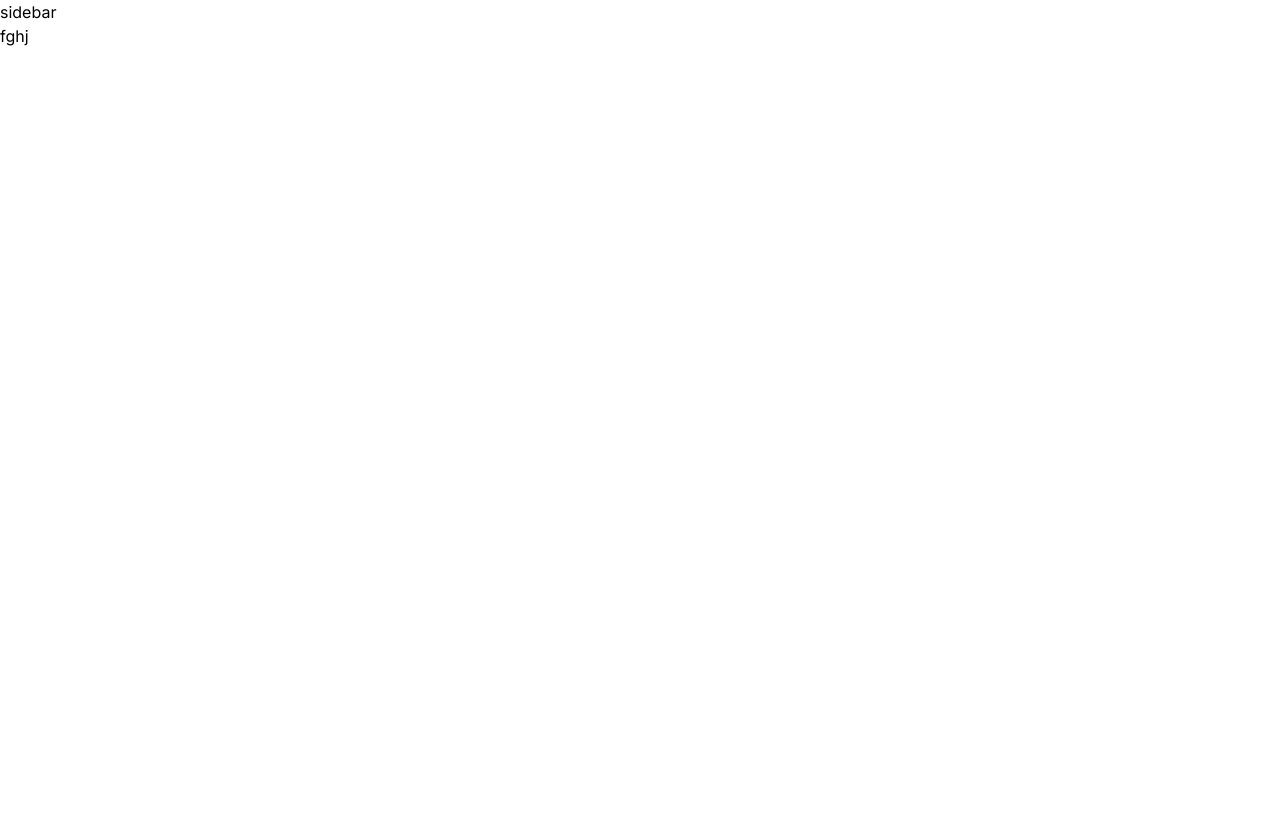
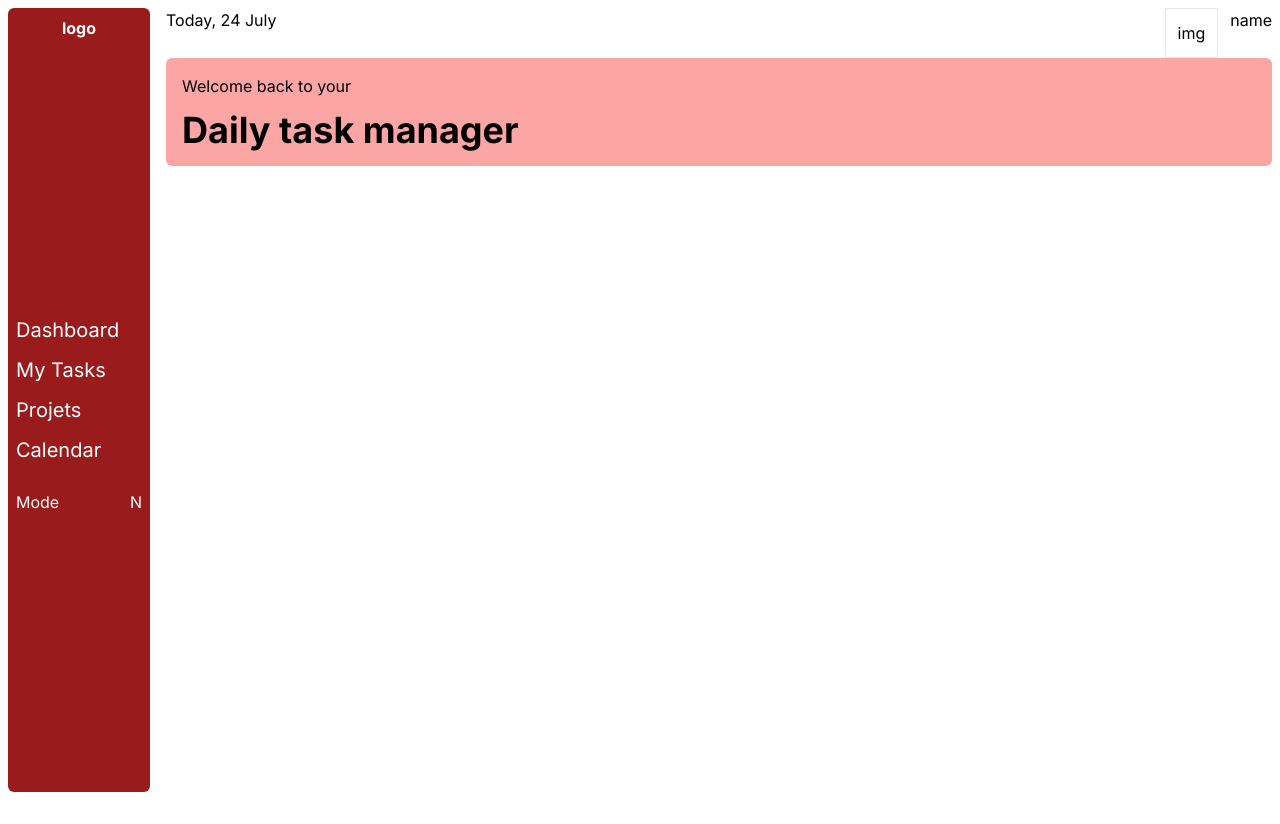
Before and after one commit to steeven-louk/task_manager, a Next.js app: page / in a window 1280 px wide. Built offline with nearby package versions, Linux system fonts and the light colour scheme.

Commit message:
mise en place temporaire du sidebar

```diff
--- /dev/null
+++ b/src/app/components/Header.tsx
@@ -0,0 +1,23 @@
+import React from 'react'
+
+const Header = () => {
+  return (
+    <header>
+        <div className="head w-full ">
+            <div className="date justify-between flex align-baseline">
+                <span>Today, 24 July</span>
+                <div className="user inline-flex gap-3">
+                    <span className='border p-3'>img</span>
+                    <span>name</span>
+                </div>
+            </div>
+            <div className="thumbnail rounded-md bg-red-300 p-4">
+                <h2>Welcome back to your</h2>
+                <h1 className='text-4xl font-bold mt-3'>Daily task manager</h1>
+            </div>
+        </div>
+    </header>
+  )
+}
+
+export default Header
--- a/src/app/components/Sidebar.tsx
+++ b/src/app/components/Sidebar.tsx
@@ -6,8 +6,24 @@ interface Props {
 
 export const Sidebar = (props: Props) => {
     return (
-        <div>
-            sidebar
+        <div className='rounded-md p-2 bg-red-800 text-white flex flex-col h-[calc(100vh-1rem)] w-40'>
+           <div className="logo flex">
+            <span className='font-bold mx-auto flex'>logo</span>
+           </div>
+           <div className="list-link flex h-full">
+            <nav className="link flex flex-col my-auto w-full">
+               <ul className='capitalize transition'>
+                    <li className="nav-item hover:border-r-2 text-xl leading-10 hover:bg-slate-500 border-green-500"><a href="#" className="nav-link">dashboard</a></li>
+                    <li className="nav-item hover:border-r-2 text-xl leading-10 hover:bg-slate-500 border-green-500"><a href="#" className="nav-link">my tasks</a></li>
+                    <li className="nav-item hover:border-r-2 text-xl leading-10 hover:bg-slate-500 border-green-500"><a href="#" className="nav-link">projets</a></li>
+                    <li className="nav-item hover:border-r-2 text-xl leading-10 hover:bg-slate-500 border-green-500"><a href="#" className="nav-link">calendar</a></li>
+                    <li className="nav-item flex justify-between mt-5">
+                        <span className="nav-link">mode</span>
+                        <span className=''>n</span>
+                    </li>
+                </ul>
+            </nav>
+           </div>
         </div>
     )
 }
--- a/src/app/globals.css
+++ b/src/app/globals.css
@@ -7,3 +7,10 @@
   --background-start-rgb: 214, 219, 220;
   --background-end-rgb: 255, 255, 255;
 }
+
+body{
+  display: flex;
+  gap: 1rem;
+  padding: .5rem;
+  overflow: hidden
+}
--- a/src/app/page.tsx
+++ b/src/app/page.tsx
@@ -1,9 +1,9 @@
-import Image from 'next/image'
+import Header from "./components/Header";
 
 export default function Home() {
   return (
-    <main className="flex min-h-screen">
-    <span>fghj</span>
+    <main className="min-h-screen w-full stroke-lime-100">
+      <Header/>
     </main>
   )
 }
```
